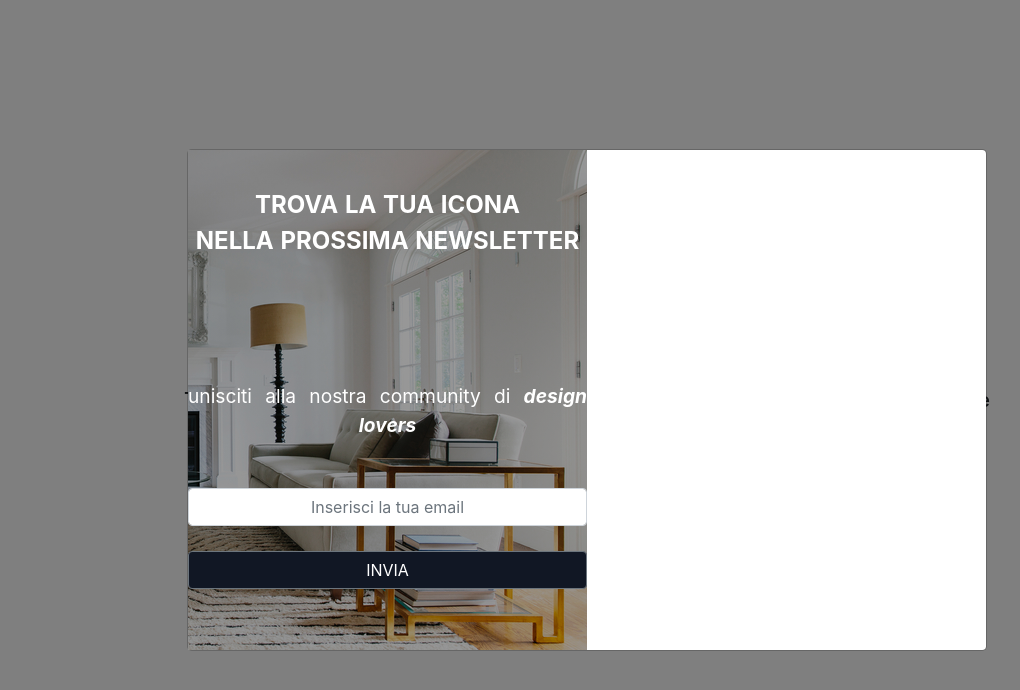
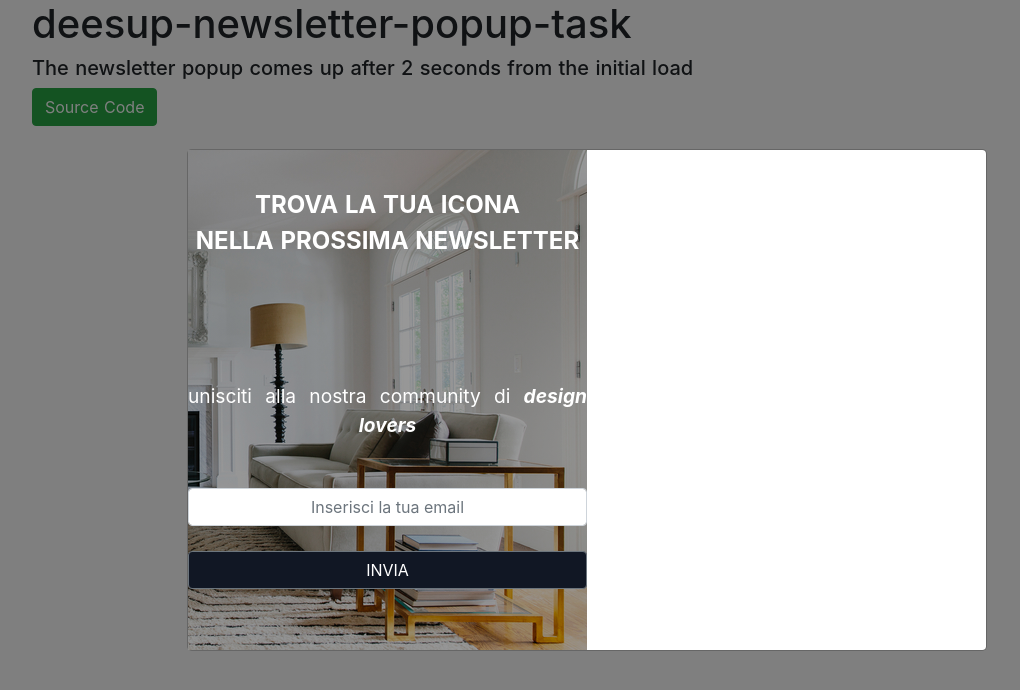
Before and after one commit to sghgh1996/deesup-task, a Nuxt app: page / in a window 1280 px wide. Shown: the top 690 px of the page, without its empty margins (53-1073 px from the left). Built offline with nearby package versions, Linux system fonts and the light colour scheme.

Commit message:
fix: some styles

```diff
--- a/pages/index.vue
+++ b/pages/index.vue
@@ -1,63 +1,18 @@
 <template>
-  <div class="container">
+  <b-container class="container">
     <div>
-      <h1 class="title">
+      <h1>
         deesup-newsletter-popup-task
       </h1>
       <h5>
-        The newsletter popup comes up after 2 seconds from the initial load on every page
+        The newsletter popup comes up after 2 seconds from the initial load
       </h5>
-      <div class="links">
-        <a
-          href="https://github.com/sghgh1996/deesup-task"
-          target="_blank"
-          rel="noopener noreferrer"
-          class="button--grey"
-        >
-          Source Code
-        </a>
-      </div>
+      <b-button
+        href="https://github.com/sghgh1996/deesup-task"
+        variant="success"
+      >
+        Source Code
+      </b-button>
     </div>
-  </div>
+  </b-container>
 </template>
-
-<style>
-.container {
-  margin: 0 auto;
-  min-height: 100vh;
-  display: flex;
-  justify-content: center;
-  align-items: center;
-  text-align: center;
-}
-
-.title {
-  font-family:
-    'Quicksand',
-    'Source Sans Pro',
-    -apple-system,
-    BlinkMacSystemFont,
-    'Segoe UI',
-    Roboto,
-    'Helvetica Neue',
-    Arial,
-    sans-serif;
-  display: block;
-  font-weight: 300;
-  font-size: 50px;
-  color: #35495e;
-  letter-spacing: 1px;
-}
-
-.subtitle {
-  font-weight: 300;
-  font-size: 42px;
-  color: #526488;
-  word-spacing: 5px;
-  padding-bottom: 15px;
-}
-
-.links {
-  padding-top: 15px;
-}
-</style>
```
